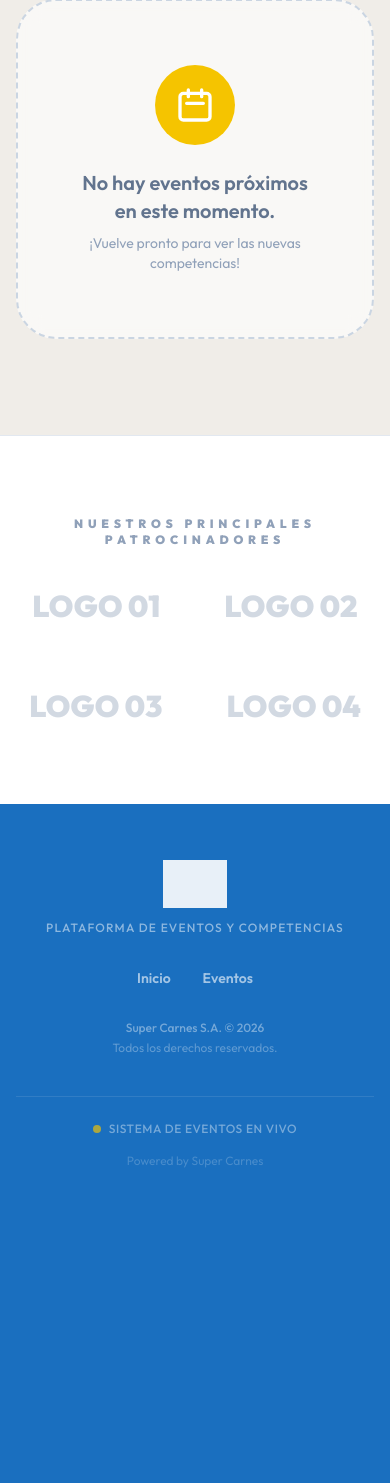
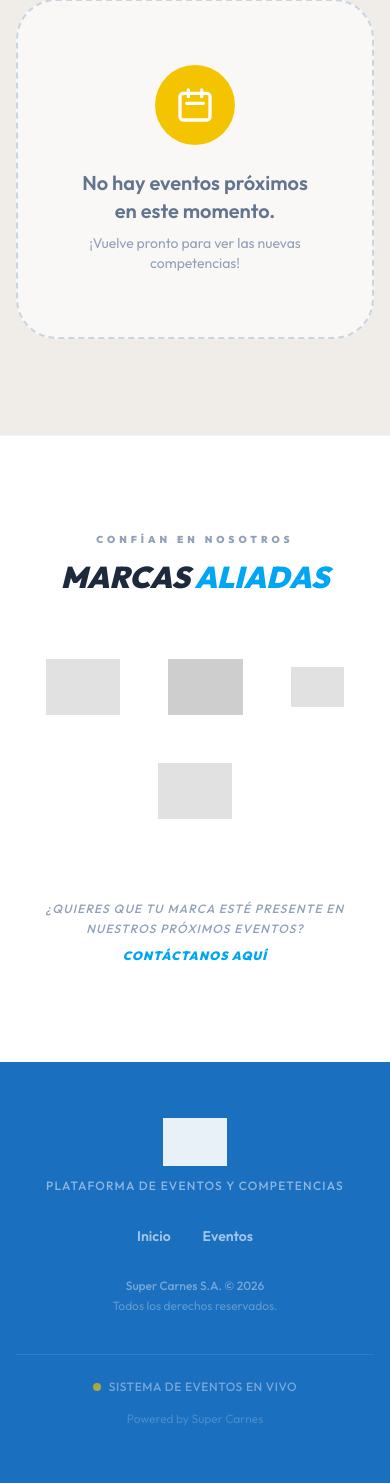
Before and after one commit to jcastillo0940/eventossc, a Laravel app: page / in a window 390 px wide. Shown: the part 1020-2503 px from the top of the page. Before the commit the page ends 2188 px from the top, so only its background shows below. Run offline with Laravel 12, Linux system fonts and the light colour scheme; data comes from the database, SQL or seed files in the repository; style sheets or scripts are compiled from the project's sources; some libraries are stand-ins or nearby versions; grey boxes are pictures that could not be loaded.

Commit message:
responsive

```diff
--- a/resources/views/home.blade.php
+++ b/resources/views/home.blade.php
@@ -247,16 +247,28 @@
 
     </main>
 
-    <section class="py-20 border-t border-slate-200" style="background: white;">
-        <div class="max-w-7xl mx-auto px-4 text-center">
-            <p class="text-xs font-black tracking-[0.4em] text-slate-400 uppercase mb-10">
-                Nuestros Principales Patrocinadores
-            </p>
-            <div class="flex flex-wrap items-center justify-center gap-16 opacity-40 hover:opacity-70 transition-opacity duration-500">
-                <span class="text-3xl font-black text-slate-400 uppercase">LOGO 01</span>
-                <span class="text-3xl font-black text-slate-400 uppercase">LOGO 02</span>
-                <span class="text-3xl font-black text-slate-400 uppercase">LOGO 03</span>
-                <span class="text-3xl font-black text-slate-400 uppercase">LOGO 04</span>
+    {{-- ===================== BRANDS / SPONSORS ===================== --}}
+    <section class="py-24 border-t border-slate-100" style="background: white;">
+        <div class="max-w-7xl mx-auto px-6">
+            <div class="text-center mb-16 space-y-3">
+                <span class="text-[10px] font-black uppercase tracking-[0.4em] text-slate-400 block">
+                    Confían en Nosotros
+                </span>
+                <h2 class="text-3xl font-black text-slate-800 uppercase italic italic">Marcas <span class="text-sky-500">Aliadas</span></h2>
+            </div>
+
+            <div class="flex flex-wrap items-center justify-center gap-12 md:gap-24 opacity-30 hover:opacity-60 transition-all duration-700 grayscale hover:grayscale-0">
+                <img src="https://eventos.supercarnes.com/storage/14/logo-super-carnes.png" class="h-14 object-contain" alt="Super Carnes">
+                <img src="https://eventos.supercarnes.com/storage/14/logo-super-carnes.png" class="h-14 object-contain filter invert" alt="Partner 02">
+                <img src="https://eventos.supercarnes.com/storage/14/logo-super-carnes.png" class="h-10 object-contain" alt="Partner 03">
+                <img src="https://eventos.supercarnes.com/storage/14/logo-super-carnes.png" class="h-14 object-contain filter hue-rotate-180" alt="Partner 04">
+            </div>
+
+            <div class="mt-20 text-center">
+                <p class="text-slate-400 text-xs font-medium max-w-lg mx-auto leading-relaxed uppercase tracking-widest italic italic">
+                    ¿Quieres que tu marca esté presente en nuestros próximos eventos? <br>
+                    <a href="#" class="text-sky-500 font-black hover:underline mt-2 inline-block">Contáctanos aquí</a>
+                </p>
             </div>
         </div>
     </section>
--- a/resources/views/landing/event.blade.php
+++ b/resources/views/landing/event.blade.php
@@ -307,7 +307,7 @@
             </div>
 
             <div class="grid grid-cols-2 sm:grid-cols-2 lg:grid-cols-4 gap-4 md:gap-6">
-                @foreach($event->participants as $participant)
+                @foreach($event->participants->where('is_active', true) as $participant)
                     @php
                         $partPhotoUrl = $participant->photo_path;
                         if ($partPhotoUrl && !str_starts_with($partPhotoUrl, 'http')) {
@@ -352,7 +352,7 @@
         </section>
 
         {{-- JUECES --}}
-        @if($event->judges->count() > 0)
+        @if($event->judges->where('is_active', true)->count() > 0)
         <section id="judges" class="py-10">
             <div class="text-center mb-14 max-w-2xl mx-auto space-y-3">
                 <span class="text-xs font-black uppercase tracking-[0.3em] block" style="color: #1A6FBF;">
@@ -367,7 +367,7 @@
             </div>
 
             <div class="grid grid-cols-1 md:grid-cols-2 lg:grid-cols-3 gap-6">
-                @foreach($event->judges as $judge)
+                @foreach($event->judges->where('is_active', true) as $judge)
                     @php
                         $judgePhotoUrl = $judge->user->photo_path ?? null;
                         if ($judgePhotoUrl && !str_starts_with($judgePhotoUrl, 'http')) {
```
